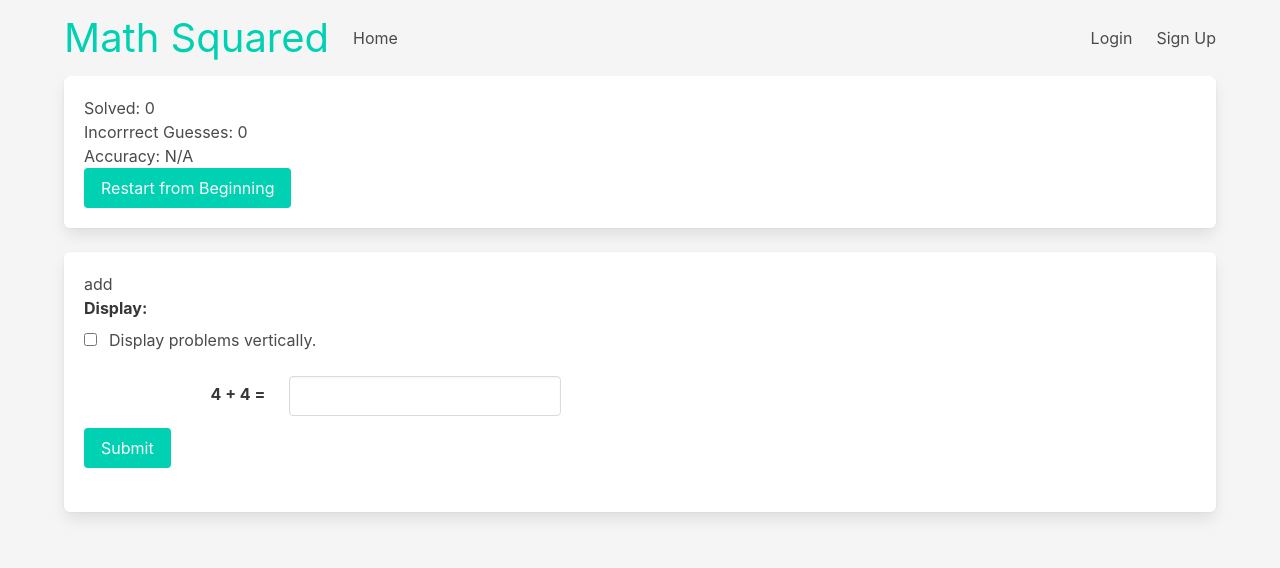
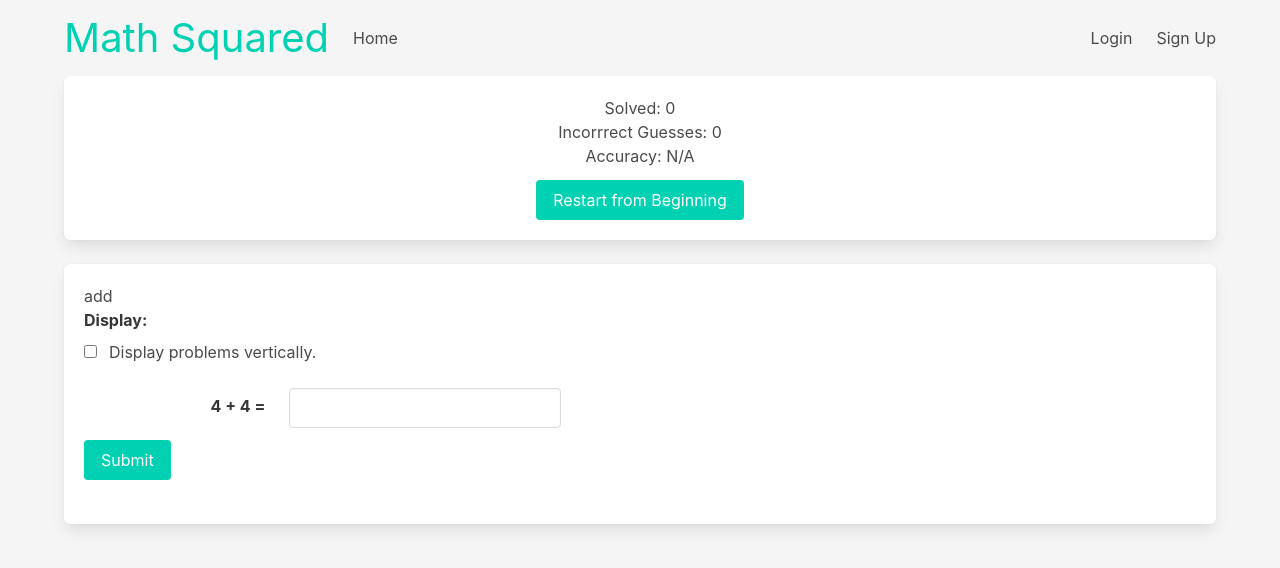
Before and after one commit to quentinikeno/Springboard-SEC-Capstone-2, a React (Create React App) app in the folder frontend/: page /game in a window 1280 px wide. Shown: the top 568 px of the page. Built offline with nearby package versions, Linux system fonts and the light colour scheme; no server answers.

Commit message:
Center text.

```diff
--- a/frontend/src/math-squared/ProblemBoxGame.js
+++ b/frontend/src/math-squared/ProblemBoxGame.js
@@ -37,9 +37,9 @@ const ProblemBoxGame = () => {
 	}, [solved, token]);
 
 	return (
-		<div className="ProblemBoxGame">
+		<div className="ProblemBoxGame ">
 			<div>
-				<div className="box">
+				<div className="box has-text-centered">
 					<p>Solved: {solved}</p>
 					<p>Incorrrect Guesses: {incorrectGuesses}</p>
 					<p>
@@ -50,7 +50,7 @@ const ProblemBoxGame = () => {
 							  )}%`
 							: "N/A"}
 					</p>
-					<button class="button is-primary" onClick={resetGame}>
+					<button class="button is-primary mt-3" onClick={resetGame}>
 						Restart from Beginning
 					</button>
 				</div>
```
